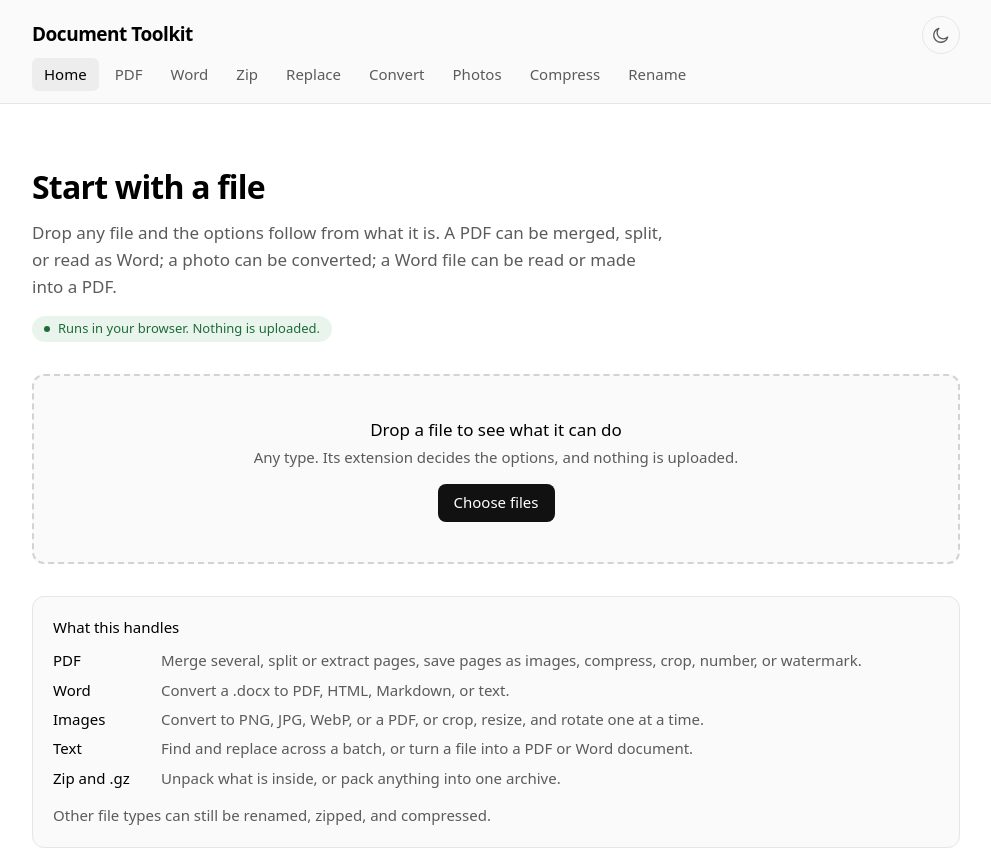
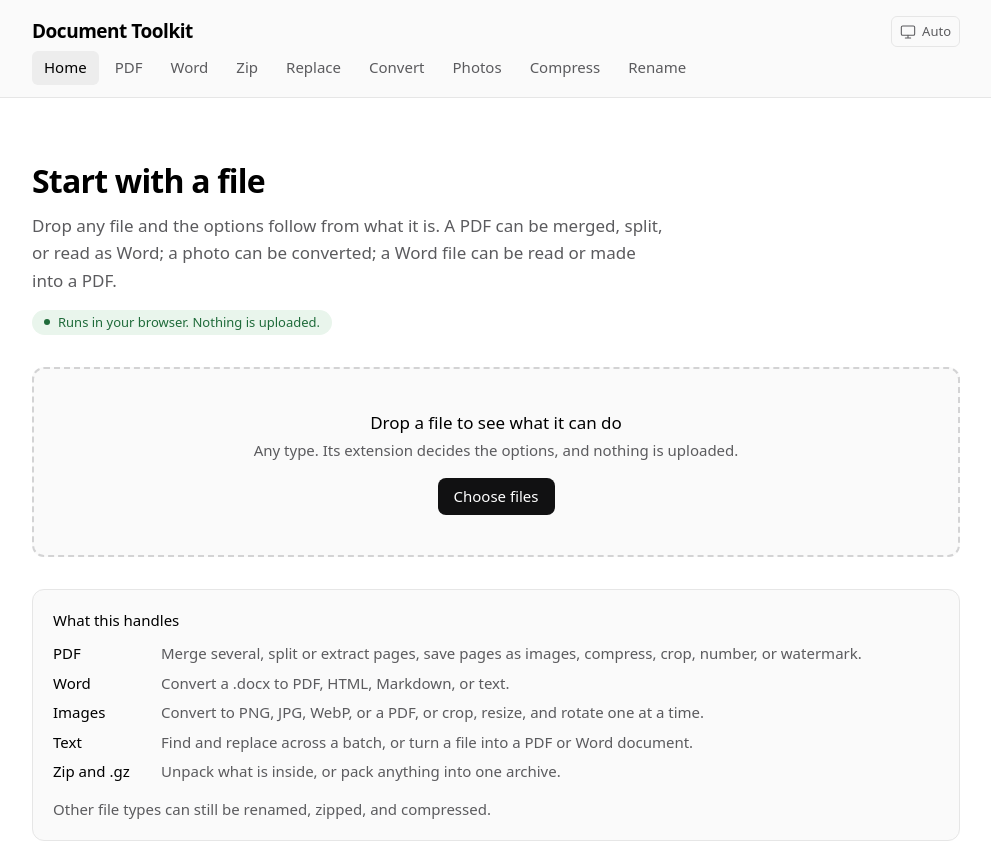
Before and after one commit to mosahel01/document-parser, a React (Vite) app: page / in a window 1280 px wide. Shown: the top 848 px of the page, without its empty margins (144-1135 px from the left). Built offline with nearby package versions, Linux system fonts and the light colour scheme.

Commit message:
feat(ThemeToggle): add system preference with live OS tracking

```diff
--- a/src/components/ThemeToggle.tsx
+++ b/src/components/ThemeToggle.tsx
@@ -1,48 +1,114 @@
-import { useState } from 'react'
+import { useEffect, useState } from 'react'
 
 const KEY = 'document-toolkit-theme'
 
-type Theme = 'light' | 'dark'
+type Theme = 'light' | 'dark' | 'system'
 
 /**
- * The saved choice wins; with nothing saved the OS decides. The first paint is
- * already correct because `index.html` sets the class before React loads, so
- * this only has to read that decision back.
+ * Which concrete theme is applied to the page right now.
  */
-function currentTheme(): Theme {
+function appliedTheme(): 'light' | 'dark' {
   if (typeof document === 'undefined') return 'light'
   return document.documentElement.classList.contains('dark') ? 'dark' : 'light'
 }
 
+/**
+ * What the user chose, or 'system' if they never stored a preference. The
+ * inline script in `index.html` already applied the first paint, so this only
+ * reads that decision back.
+ */
+function storedPreference(): Theme {
+  try {
+    const v = localStorage.getItem(KEY)
+    if (v === 'light' || v === 'dark') return v
+  } catch {
+    // A blocked localStorage only means the choice is not remembered.
+  }
+  return 'system'
+}
+
+function prefersDark(): boolean {
+  return (
+    typeof matchMedia === 'function' &&
+    matchMedia('(prefers-color-scheme: dark)').matches
+  )
+}
+
+function applyTheme(choice: Theme) {
+  const dark = choice === 'dark' || (choice === 'system' && prefersDark())
+  document.documentElement.classList.toggle('dark', dark)
+}
+
+/**
+ * A three-state theme toggle: light → dark → system → light. Clicking cycles
+ * through them and pressing the icon always works. When set to "system" the
+ * page follows `prefers-color-scheme` and updates live if the OS changes.
+ */
 export function ThemeToggle() {
-  const [theme, setTheme] = useState<Theme>(currentTheme)
-  const dark = theme === 'dark'
+  const [choice, setChoice] = useState<Theme>(storedPreference)
+  const dark = appliedTheme() === 'dark'
 
-  function toggle() {
-    const next: Theme = dark ? 'light' : 'dark'
-    setTheme(next)
-    document.documentElement.classList.toggle('dark', next === 'dark')
+  // Follow OS changes when the choice is "system".
+  useEffect(() => {
+    if (choice !== 'system') return
+    const mq = matchMedia('(prefers-color-scheme: dark)')
+    function sync() {
+      applyTheme('system')
+      // Force a re-render so the icon updates.
+      setChoice('system')
+    }
+    mq.addEventListener('change', sync)
+    return () => mq.removeEventListener('change', sync)
+  }, [choice])
+
+  function cycle() {
+    const order: Theme[] = ['light', 'dark', 'system']
+    const next = order[(order.indexOf(choice) + 1) % order.length]
+    setChoice(next)
+    applyTheme(next)
     try {
-      localStorage.setItem(KEY, next)
+      if (next === 'system') localStorage.removeItem(KEY)
+      else localStorage.setItem(KEY, next)
     } catch {
       // A blocked localStorage only means the choice is not remembered.
     }
   }
 
+  const labels: Record<Theme, string> = {
+    light: 'Light — click for dark',
+    dark: 'Dark — click for system',
+    system: `System (${dark ? 'dark' : 'light'}) — click for light`,
+  }
+
   return (
     <button
       type="button"
-      onClick={toggle}
-      aria-pressed={dark}
-      aria-label={dark ? 'Switch to the light theme' : 'Switch to the dark theme'}
-      title={dark ? 'Switch to the light theme' : 'Switch to the dark theme'}
-      className="rounded-full border border-line p-2 text-muted hover:border-edge hover:bg-hover hover:text-ink"
+      onClick={cycle}
+      aria-label={labels[choice]}
+      title={labels[choice]}
+      className="relative flex items-center gap-1.5 rounded-md border border-line px-2 py-1.5 text-muted hover:border-edge hover:bg-hover hover:text-ink"
     >
-      {dark ? (
+      {choice === 'system' ? (
+        /* monitor icon */
         <svg
           viewBox="0 0 24 24"
           aria-hidden="true"
-          className="size-5"
+          className="size-4"
+          fill="none"
+          stroke="currentColor"
+          strokeWidth="1.6"
+          strokeLinecap="round"
+          strokeLinejoin="round"
+        >
+          <rect x="2" y="3" width="20" height="14" rx="2" />
+          <path d="M8 21h8M12 17v4" />
+        </svg>
+      ) : dark ? (
+        /* sun icon */
+        <svg
+          viewBox="0 0 24 24"
+          aria-hidden="true"
+          className="size-4"
           fill="none"
           stroke="currentColor"
           strokeWidth="1.6"
@@ -52,10 +118,11 @@ export function ThemeToggle() {
           <path d="M12 2v2M12 20v2M2 12h2M20 12h2M4.9 4.9l1.4 1.4M17.7 17.7l1.4 1.4M19.1 4.9l-1.4 1.4M6.3 17.7l-1.4 1.4" />
         </svg>
       ) : (
+        /* moon icon */
         <svg
           viewBox="0 0 24 24"
           aria-hidden="true"
-          className="size-5"
+          className="size-4"
           fill="none"
           stroke="currentColor"
           strokeWidth="1.6"
@@ -65,6 +132,9 @@ export function ThemeToggle() {
           <path d="M20 14.5A8.5 8.5 0 1 1 9.5 4a7 7 0 0 0 10.5 10.5Z" />
         </svg>
       )}
+      <span className="text-xs font-medium">
+        {choice === 'system' ? 'Auto' : choice === 'dark' ? 'Dark' : 'Light'}
+      </span>
     </button>
   )
 }
```
